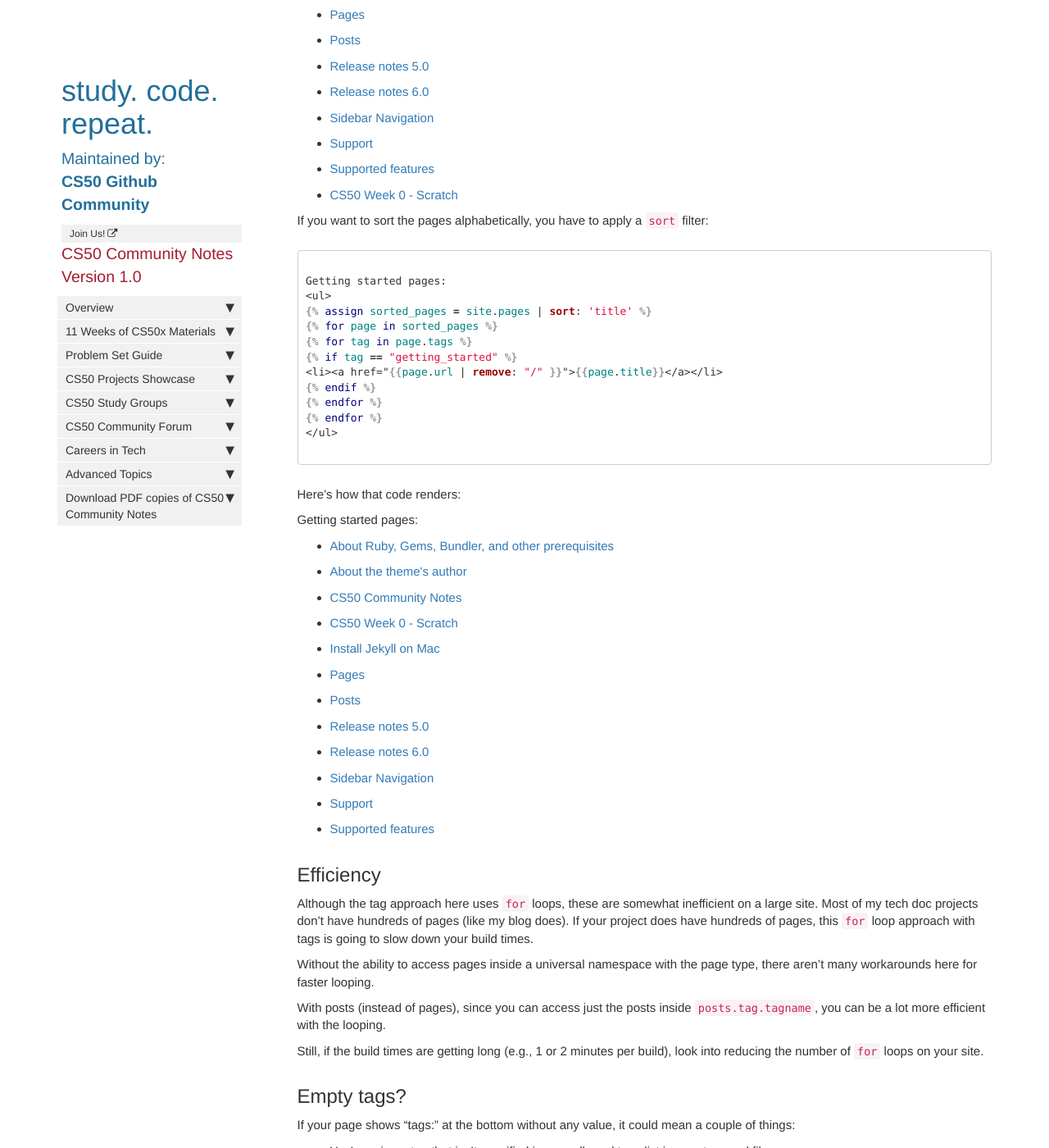
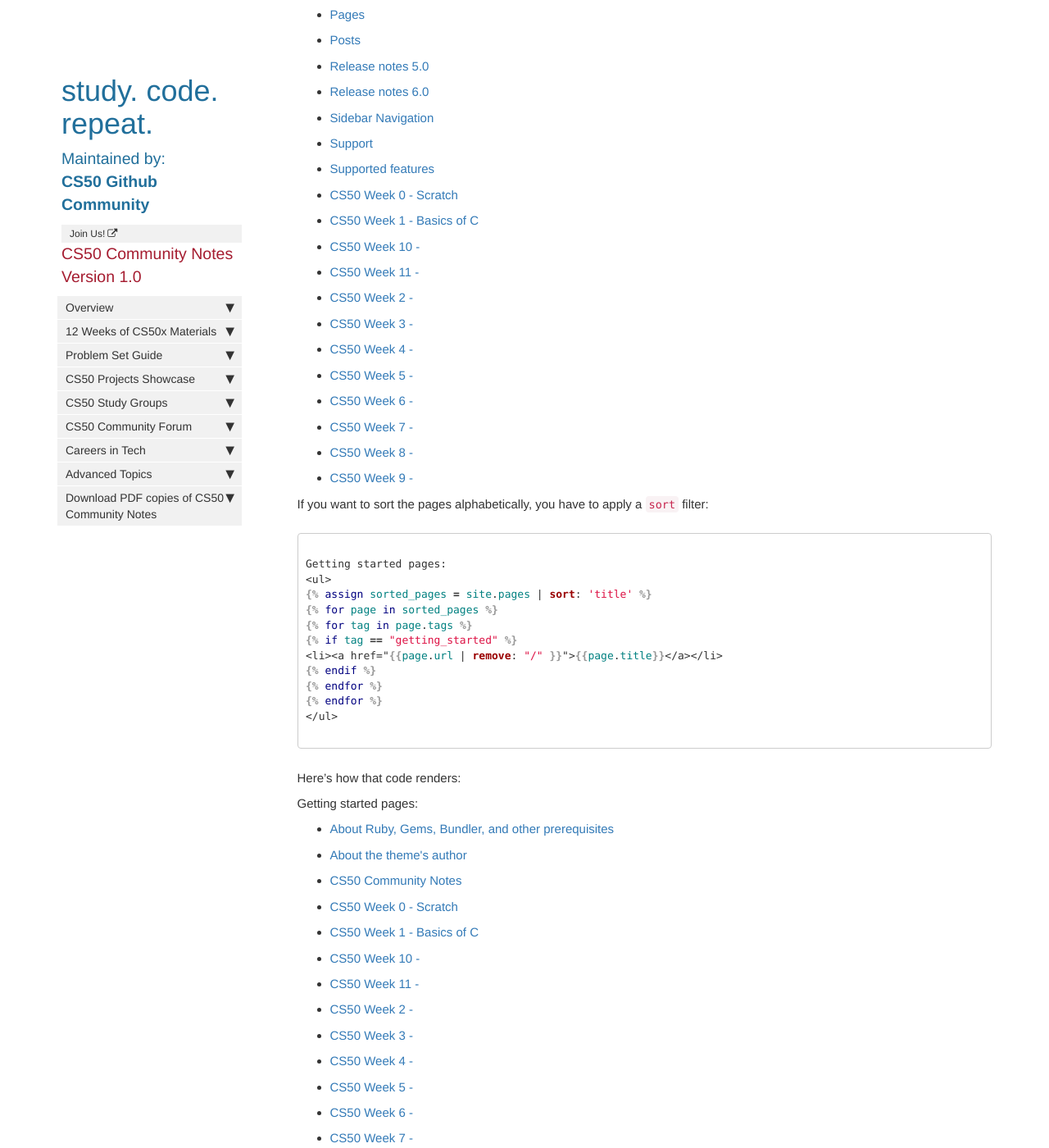
Before and after one commit to melissadeleonx/cs50-community-notes, a Jekyll site: the page built from pages/mydoc/mydoc_tags.md, in a window 1280 px wide and 1400 px high, scrolled down 3144 px. Shown: the whole window at 82% size. Built offline with Jekyll 4.4.1, drawn with Linux system fonts in a browser that asks for light colours; comment, search, counter and statistics services are not loaded; some of the changed text lies outside the part shown.

Commit message:
12 weeks pages added

```diff
--- a/_config.yml
+++ b/_config.yml
@@ -106,7 +106,7 @@ sidebars:
 - product2_sidebar
 - other
 
-description: "<CS50 Community Notes is a collaborative platform where students and teachers come together to share valuable insights, tips, and additional documentation related to CS50 and other technical subjects. This website serves as a hub for the CS50 community, providing a space for the exchange of knowledge and fostering a supportive learning environment."
+description: "CS50 Community Notes is a collaborative platform where students and teachers come together to share valuable insights, tips, and additional documentation related to CS50 and other technical subjects. This website serves as a hub for the CS50 community, providing a space for the exchange of knowledge and fostering a supportive learning environment."
 
 # the description is used in the feed.xml file
 
--- a/_data/sidebars/mydoc_sidebar.yml
+++ b/_data/sidebars/mydoc_sidebar.yml
@@ -31,7 +31,7 @@ entries:
 
       # Implies a collection of essential resources to kickstart one's experience with CS50
     - title: CS50 Starter Kit
-      url: /
+      url: /index
       output: web, pdf
       type: homepage
 
@@ -43,7 +43,7 @@ entries:
       # url: /mydoc_supported_features.html
       output: web, pdf
 
-    - title: Resources
+    - title: Additional Resources
       # url: /mydoc_support.html
       output: web, pdf
 
@@ -52,7 +52,7 @@ entries:
       output: web, pdf
 
   # Additional Notes extracted from the Lecture Videos and Shorts
-  - title: 11 Weeks of CS50x Materials
+  - title: 12 Weeks of CS50x Materials
     output: web, pdf
     folderitems:
 
@@ -61,43 +61,47 @@ entries:
       output: web, pdf
 
     - title: Week 1
-      # url: /mydoc_release_notes_50.html
+      url: /week_1
       output: web, pdf
 
     - title: Week 2
-      # url: /mydoc_about_ruby_gems_etc.html
+      url: /week_2
       output: web, pdf
 
     - title: Week 3
-      # url: /mydoc_install_jekyll_on_mac.html
+      url: /week_3
       output: web, pdf
 
     - title: Week 4
-      # url: /mydoc_posts.html
+      url: /week_4
       output: web, pdf
 
     - title: Week 5
-      # url: /mydoc_lists.html
+      url: /week_5
       output: web, pdf
 
     - title: Week 6
-      # url: /mydoc_conditional_logic.html
+      url: /week_6
       output: web, pdf
 
     - title: Week 7
-      # url: /mydoc_content_reuse.html
+      url: /week_7
       output: web, pdf
 
     - title: Week 8
-      # url: /mydoc_collections.html
+      url: /week_8
       output: web, pdf
 
     - title: Week 9
-      # url: /mydoc_webstorm_text_editor.html
+      url: /week_9
       output: web, pdf
 
     - title: Week 10
-      # url: /mydoc_atom_text_editor.html
+      url: /week_10
+      output: web, pdf
+
+    - title: Week 11
+      url: /week_11
       output: web, pdf
 
   # Helpful Guide to Solve the Practice Problem, Lab and Problem Sets
--- /dev/null
+++ b/pages/mydoc/week_1.md
@@ -0,0 +1,9 @@
+---
+title: CS50 Week 1 - Basics of C
+tags: [getting_started, troubleshooting]
+keywords:
+summary: ""
+sidebar: mydoc_sidebar
+permalink: week_1
+folder: mydoc
+---
--- /dev/null
+++ b/pages/mydoc/week_10.md
@@ -0,0 +1,9 @@
+---
+title: CS50 Week 10 -
+tags: [getting_started, troubleshooting]
+keywords:
+summary: ""
+sidebar: mydoc_sidebar
+permalink: week_10
+folder: mydoc
+---
--- /dev/null
+++ b/pages/mydoc/week_2.md
@@ -0,0 +1,9 @@
+---
+title: CS50 Week 2 -
+tags: [getting_started, troubleshooting]
+keywords:
+summary: ""
+sidebar: mydoc_sidebar
+permalink: week_2
+folder: mydoc
+---
--- /dev/null
+++ b/pages/mydoc/week_3.md
@@ -0,0 +1,9 @@
+---
+title: CS50 Week 3 -
+tags: [getting_started, troubleshooting]
+keywords:
+summary: ""
+sidebar: mydoc_sidebar
+permalink: week_3
+folder: mydoc
+---
--- /dev/null
+++ b/pages/mydoc/week_4.md
@@ -0,0 +1,9 @@
+---
+title: CS50 Week 4 -
+tags: [getting_started, troubleshooting]
+keywords:
+summary: ""
+sidebar: mydoc_sidebar
+permalink: week_4
+folder: mydoc
+---
--- /dev/null
+++ b/pages/mydoc/week_5.md
@@ -0,0 +1,9 @@
+---
+title: CS50 Week 5 -
+tags: [getting_started, troubleshooting]
+keywords:
+summary: ""
+sidebar: mydoc_sidebar
+permalink: week_5
+folder: mydoc
+---
--- /dev/null
+++ b/pages/mydoc/week_6.md
@@ -0,0 +1,9 @@
+---
+title: CS50 Week 6 -
+tags: [getting_started, troubleshooting]
+keywords:
+summary: ""
+sidebar: mydoc_sidebar
+permalink: week_6
+folder: mydoc
+---
--- /dev/null
+++ b/pages/mydoc/week_7.md
@@ -0,0 +1,9 @@
+---
+title: CS50 Week 7 -
+tags: [getting_started, troubleshooting]
+keywords:
+summary: ""
+sidebar: mydoc_sidebar
+permalink: week_7
+folder: mydoc
+---
```
Also changed, not shown: index.md (+1 -1 lines), pages/mydoc/week_0.md (+1 -1 lines), pages/mydoc/week_11.md (added, +9 -0 lines), pages/mydoc/week_8.md (added, +9 -0 lines), pages/mydoc/week_9.md (added, +9 -0 lines).
